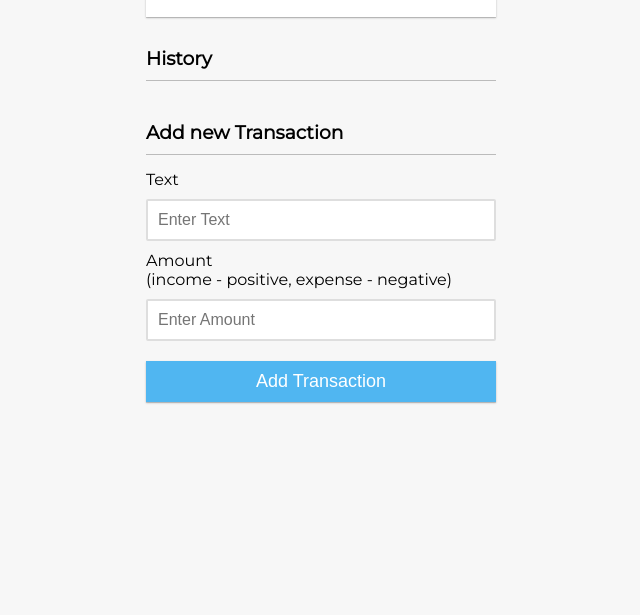
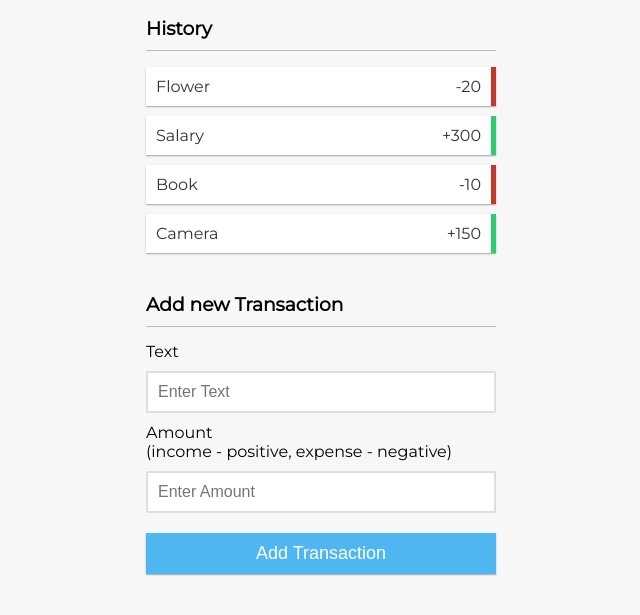
Before and after one commit to ahmedali8/VanillaJS-Expense-Tracker, a plain HTML site: page index.html in a window 1280 px wide. Shown: the part 317-932 px from the top of the page, without its empty margins (319-959 px from the left). Before the commit the page ends 800 px from the top, so only its background shows below. Drawn offline with Linux system fonts and the light colour scheme.

Commit message:
added dummyTransactions to list items

```diff
--- a/script.js
+++ b/script.js
@@ -0,0 +1,43 @@
+const balance = document.getElementById('balance');
+const money_plus = document.getElementById('money-plus');
+const money_minus = document.getElementById('money-minus');
+const list = document.getElementById('list');
+const form = document.getElementById('form');
+const text = document.getElementById('text');
+const amount = document.getElementById('amount');
+
+const dummyTransactions = [
+    {id: 1, text: 'Flower', amount: -20},
+    {id: 2, text: 'Salary', amount: 300},
+    {id: 3, text: 'Book', amount: -10},
+    {id: 4, text: 'Camera', amount: 150}
+];
+
+let transactions = dummyTransactions;
+
+// Add transactions to DOM List
+function addTransactionDOM(transaction) {
+    // Get sign
+    const sign = transaction.amount < 0 ? '-' : '+';
+
+    const item = document.createElement('li');
+
+    // Add class based on value
+    item.classList.add(transaction.amount < 0 ? 'minus' : 'plus' );
+
+    item.innerHTML = `
+        ${transaction.text}
+        <span>${sign}${Math.abs(transaction.amount)}</span>
+        <button class="delete-btn">x</button>
+    `;
+
+    list.appendChild(item);
+}
+
+// init app (forEach() is taking out individual transaction from transactions and adding it to the list item to the DOM)
+function init() {
+    list.innerHTML = '';
+    transactions.forEach(addTransactionDOM);
+}
+
+init();
--- a/style.css
+++ b/style.css
@@ -108,7 +108,7 @@ h4 {
 }
 
 .list li.minus {
-    border-right: 2px solid #c0392b;
+    border-right: 5px solid #c0392b;
 }
 
 .list li.plus {
```
